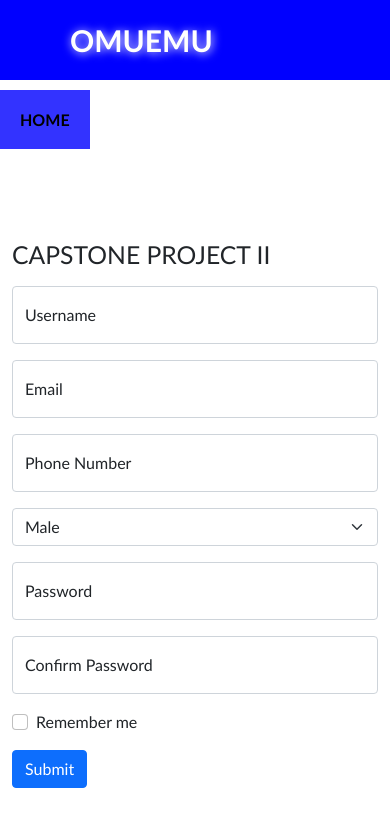
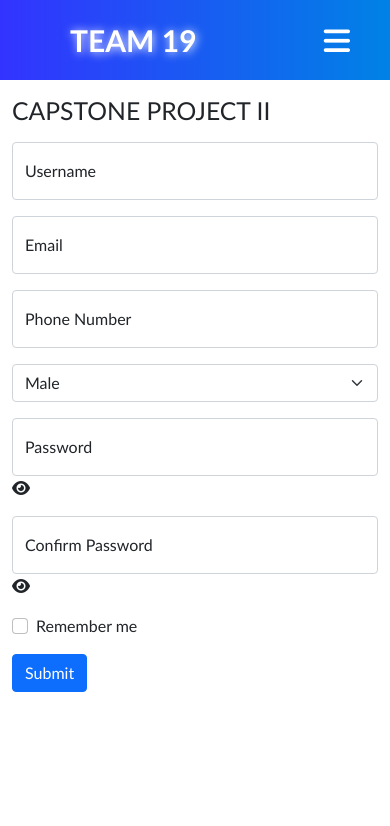
Before and after one commit to EghosaOmuemu/SH-Capstone-Project-2, a plain HTML site: page index.html in a window 390 px wide. Drawn offline with nearby package versions, Linux system fonts and the light colour scheme.

Commit message:
Basically done

```diff
--- a/index.html
+++ b/index.html
@@ -7,10 +7,15 @@
     <title>Eghosa Omuemu | Second Capstone Project</title>
     <link href="https://cdn.jsdelivr.net/npm/bootstrap@5.1.3/dist/css/bootstrap.min.css" rel="stylesheet">
     <link rel="stylesheet" href="./styles.css">
+    <link rel="stylesheet" href="https://cdnjs.cloudflare.com/ajax/libs/font-awesome/6.1.1/css/all.min.css">
 </head>
 <body>
     <nav>
-        <label class="logo">Omuemu</label>
+        <input type="checkbox" id="check">
+        <label for="check" class="checkbtn">
+          <i class="fas fa-bars"></i>
+        </label>
+        <label class="logo">Team 19</label>
         <ul>
             <li><a class="active" href="#home">Home</a></li>
             <li><a href="#news">News</a></li>
@@ -39,12 +44,14 @@
                     <option>Female</option>
                 </select>
             <div class="form-floating mt-3 mb-3">
-                <input type="text" class="form-control" id="pwd" placeholder="Enter password" name="pswd">
-                <label for="pwd">Password</label>
+                <input type="password" class="form-control" id="password" placeholder="Enter password" name="password">
+                <label for="password">Password</label>
+                <i class="fas fa-light fa-eye" id="togglePassword"></i>
             </div>
             <div class="form-floating mt-3 mb-3">
-                <input type="text" class="form-control" id="pwd2" placeholder="Enter password" name="pswd2">
-                <label for="pwd2">Confirm Password</label>
+                <input type="password" class="form-control" id="password2" placeholder="Enter password" name="password2">
+                <label for="password2">Confirm Password</label>
+                <i class= "fas fa-light fa-eye" id="togglePassword2"></i>
             </div>
             <div class="form-check mb-3">
             <label class="form-check-label">
@@ -54,5 +61,6 @@
             <button type="submit" class="btn btn-primary">Submit</button>
         </form>
       </div>
+      <script src="./index.js"></script>
 </body>
 </html>
--- /dev/null
+++ b/index.js
@@ -0,0 +1,15 @@
+const togglePassword = document.querySelector('#togglePassword');
+const password = document.querySelector('#password');
+const togglePassword2 = document.querySelector('#togglePassword2');
+const password2 = document.querySelector('#password2');
+
+togglePassword.addEventListener('click', () => {
+    const type = password.getAttribute('type') === 'password' ? 'text' : 'password';
+    password.setAttribute('type', type);
+    });
+
+
+togglePassword2.addEventListener('click', () => {
+    const type = password2.getAttribute('type') === 'password' ? 'text' : 'password';
+    password2.setAttribute('type', type);
+    });
--- a/styles.css
+++ b/styles.css
@@ -4,7 +4,7 @@ body{
 
 nav{
     width: 100%;
-    background-color: blue;
+    background-image: linear-gradient(to right, hsl(240, 100%, 60%), hsl(206, 100%, 45%));
     height: 80px;
 }
 
@@ -47,7 +47,54 @@ nav ul li a{
 }
 
 a.active, a:hover{
-    background-color: hsl(240, 100%, 60%);
-    color: black;
-    font-weight: bold;
+    color: hsl(251, 95%, 36%);
+    text-shadow: 1px 1px 10px white;
+    font-weight: bolder;
 }
+
+.checkbtn{
+    font-size: 30px;
+    color: white;
+    float: right;
+    line-height: 80px;
+    margin-right: 40px;
+    cursor: pointer;
+    display: none;
+  }
+
+  #check{
+    display: none;
+  }
+
+  @media (max-width: 900px){
+    .checkbtn{
+      display: block;
+    }
+    ul{
+      position: fixed;
+      width: 100%;
+      height: 100vh;
+      background: hsl(210, 29%, 24%);
+      top: 80px;
+      left: -100%;
+      text-align: center;
+      transition: all .5s;
+      z-index: 1;
+    }
+    nav ul li{
+      display: block;
+      margin: 50px 0;
+      line-height: 30px;
+    }
+    nav ul li a{
+      font-size: 20px;
+    }
+    a:hover,a.active{
+      background: none;
+      color: hsl(206, 100%, 45%);
+      text-shadow: none;
+    }
+    #check:checked ~ ul{
+      left: 0;
+    }
+  }
```
